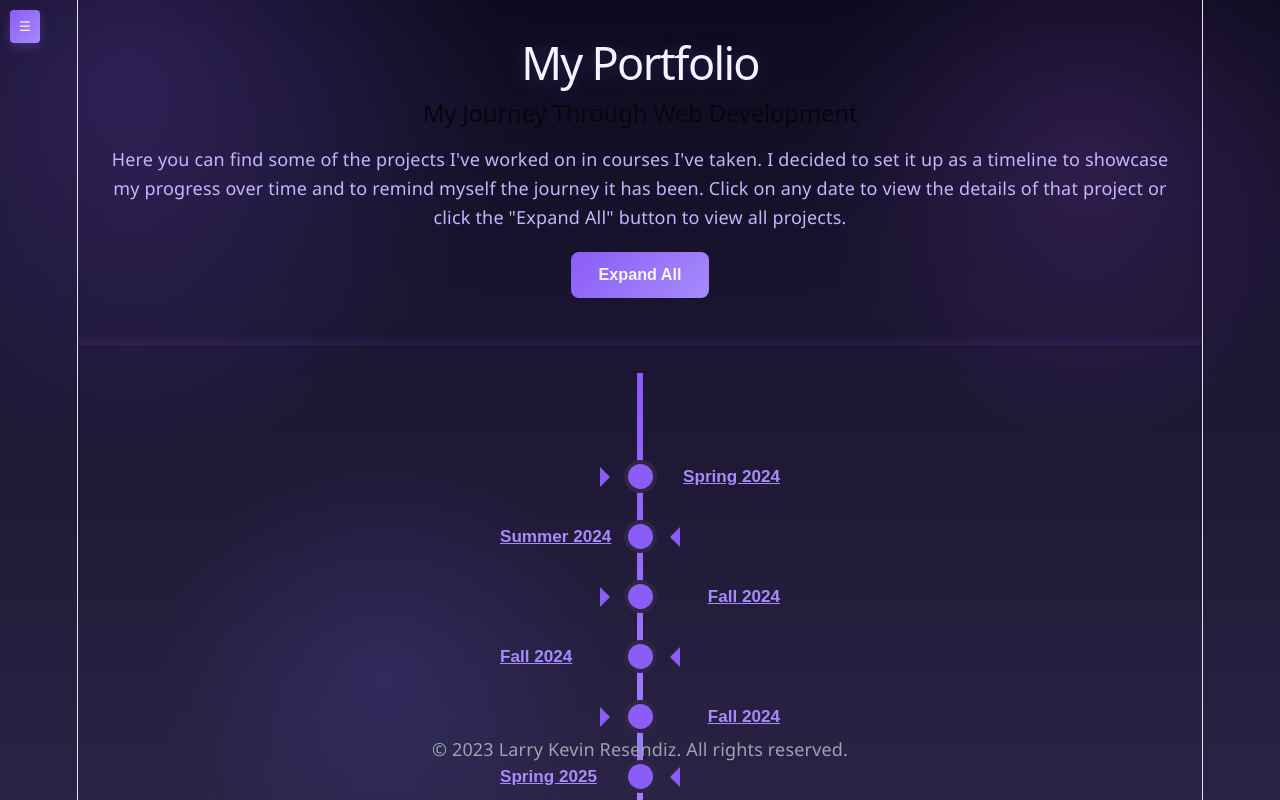
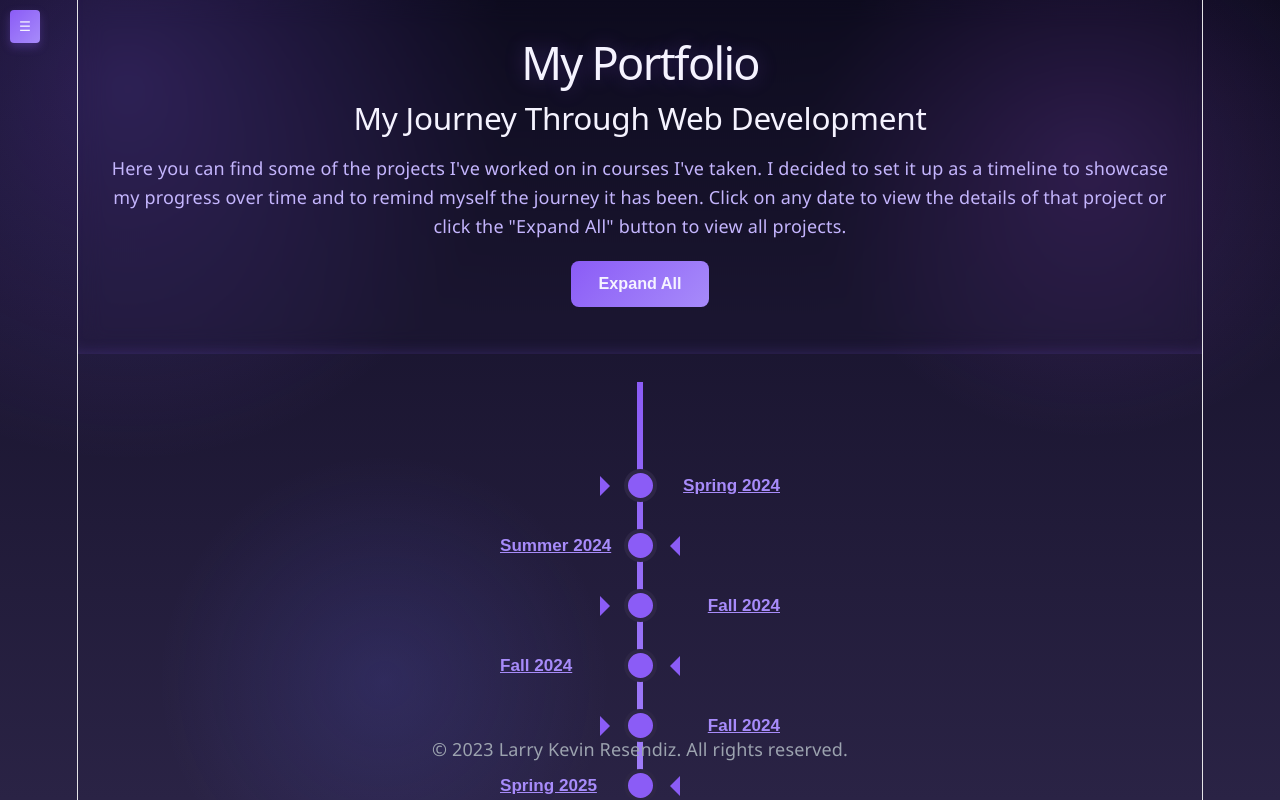
Before and after one commit to queviquev/queviquev.github.io, a React (Vite) app: page /portfolio in a window 1280 px wide. Shown: the top 800 px of the page. Built offline with nearby package versions, Linux system fonts and the light colour scheme.

Commit message:
css fixes

```diff
--- a/package.json
+++ b/package.json
@@ -6,11 +6,11 @@
   "type": "module",
   "scripts": {
     "dev": "vite",
-    "build": "vite build && cp dist/index.html dist/404.html",
+    "build": "vite build && copy dist\\index.html dist\\404.html",
+    "deploy": "gh-pages -d dist",
     "lint": "eslint .",
     "preview": "vite preview",
-    "predeploy": "npm run build",
-    "deploy": "gh-pages -d dist"
+    "predeploy": "npm run build"
   },
   "dependencies": {
     "react": "^19.2.5",
--- a/src/App.jsx
+++ b/src/App.jsx
@@ -4,29 +4,28 @@ import About from "./components/About";
 import './components/styles/about.css';
 import Portfolio from "./components/Portfolio";
 import './components/styles/portfolio.css';
-// import Contact from "./components/Contact";
 import './components/styles/contact.css';
 import Footer from "./components/Footer";
 import './components/styles/footer.css';
 import Sidebar from "./components/Sidebar";
 import './components/styles/sidebar.css';
 import './components/LoadingScreen';
+import './components/styles/styles.css'
+import LoadingScreen from "./components/LoadingScreen";
 
 import { BrowserRouter, Routes, Route } from "react-router-dom";
-import './components/styles/styles.css'
-import LoadingScreen from "./components/LoadingScreen";
 
 function App() {
   return (
     <>
-      <Sidebar/>
-      <LoadingScreen />
+
       <BrowserRouter basename={import.meta.env.BASE_URL}>
+        <Sidebar/>
+        <LoadingScreen />
         <Routes>
-          <Route path="/" element={<Intro />} />
-          <Route path="/about" element={<About />} />
+          <Route path="/" element={<Intro/>} />
+          <Route path="/about" element={<About/>} />
           <Route path="/portfolio" element={<Portfolio/>} />
-          {/* <Route path="/contact" element={<Contact/>} /> */}
         </Routes>
         <Footer/>
       </BrowserRouter>
--- a/src/components/styles/portfolio.css
+++ b/src/components/styles/portfolio.css
@@ -165,7 +165,7 @@
 
 /* Card Image Styling */
 .cardImage {
-  width: 50%;
+  width: 90%;
   height: 180px;
   overflow: hidden;
   border-radius: 8px;
--- a/src/components/styles/styles.css
+++ b/src/components/styles/styles.css
@@ -78,7 +78,7 @@ section {
   align-items: center;
 }
 
-section h1 {
+section h1 h2 {
   font-size: 2.5rem;
   color: var(--text-primary);
   margin-bottom: 2rem;
@@ -86,6 +86,11 @@ section h1 {
   text-shadow: 0 0 20px rgba(139, 92, 246, 0.3);
 }
 
+section h2, h2 {
+  font-size: 1.75rem;
+  margin-bottom: 1.5rem;
+  color: var(--text-primary);
+}
 @media (max-width: 768px) {
   section h1 {
     font-size: 2rem;
```
